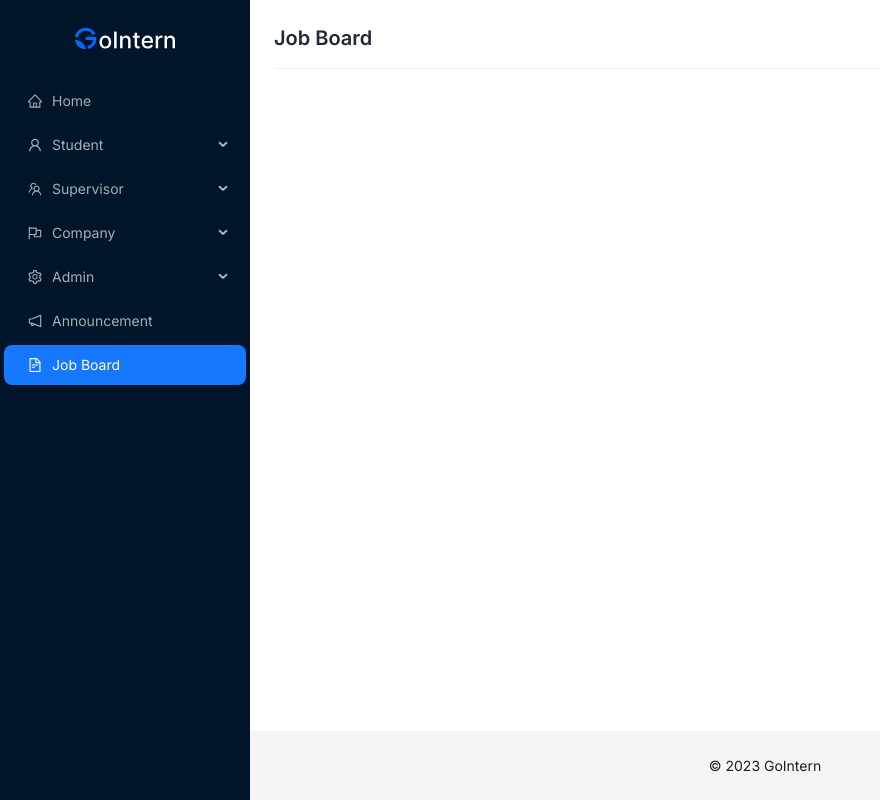
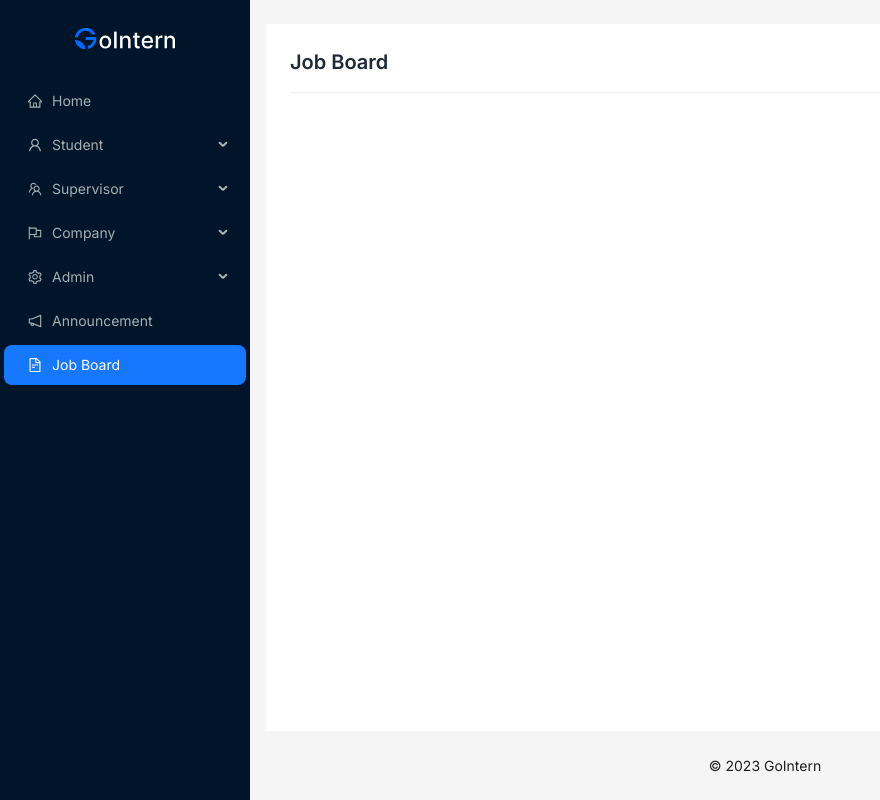
Before and after one commit to boonsuen/gointern, a Next.js app in the folder client/: page /jobboard in a window 1280 px wide. Shown: the whole page, without its empty margins (0-880 px from the left). Built offline with nearby package versions, Linux system fonts and the light colour scheme.

Commit message:
Update layout

```diff
--- a/client/components/layout/Layout.tsx
+++ b/client/components/layout/Layout.tsx
@@ -183,8 +183,20 @@ const AppLayout: React.FC<LayoutProps> = ({
   }, []);
 
   return (
-    <Layout className="!flex-row" style={{ minHeight: '100vh' }}>
-      <Sider breakpoint="md" width={250} className="pb-6">
+    <Layout hasSider className="!flex-row" style={{ minHeight: '100vh' }}>
+      <Sider
+        breakpoint="md"
+        width={250}
+        style={{
+          overflow: 'auto',
+          height: '100vh',
+          position: 'fixed',
+          left: 0,
+          top: 0,
+          bottom: 0,
+        }}
+        className="pb-6"
+      >
         <div className="px-5 my-4 flex justify-center">
           <LogoSvg theme="dark" />
         </div>
@@ -198,8 +210,8 @@ const AppLayout: React.FC<LayoutProps> = ({
           onClick={onMenuClick}
         />
       </Sider>
-      <Layout>
-        <Content style={{ margin: '0' }}>
+      <Layout className="site-layout ml-[80px] md:ml-[250px]">
+        <Content style={{ margin: '24px 16px 0', overflow: 'initial' }}>
           <div
             style={{
               padding: '24px 24px 48px',
```
